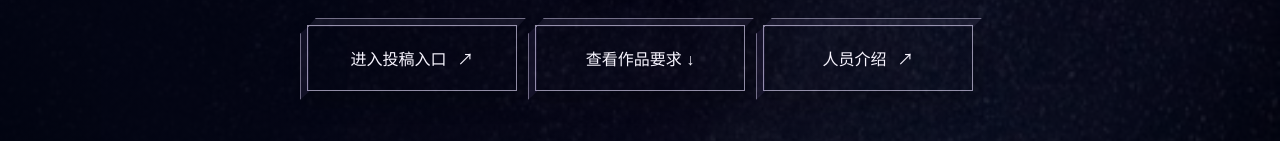
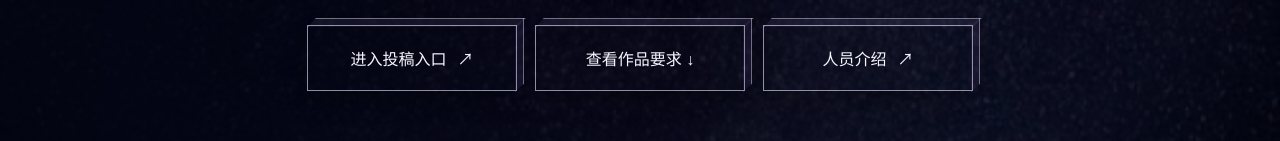
Before and after one commit to shrrrrrrrr/AIGC-submission-system-frontier-test, a website built with Vite: page experiments/galaxy-homepage/index.html in a window 1280 px wide. Shown: the part 806-947 px from the top of the page. Built offline with nearby package versions, Linux system fonts and the light colour scheme; files whose address does not match are found by name; a web font is replaced by a local one.

Commit message:
fix: connect button top and right cube faces

```diff
--- a/experiments/galaxy-homepage/src/style.css
+++ b/experiments/galaxy-homepage/src/style.css
@@ -62,4 +62,4 @@ body:not(.reveal-runtime) [data-reveal],body:not(.reveal-runtime) [data-reveal-g
 
 /* Join both side faces to the same front-rectangle vertices. */
 .hero-center .hero-actions>a::before,.galaxy-chapter .source-band .button-link::before,.galaxy-chapter .final-cta .button-link::before{top:-8px;left:0;width:calc(100% + 8px);height:8px;border:1px solid #e8e0ff72;border-bottom:0;background:#cbb8ff14;transform:none;clip-path:polygon(8px 0,100% 0,calc(100% - 8px) 100%,0 100%)}
-.hero-center .hero-actions>a::after,.galaxy-chapter .source-band .button-link::after,.galaxy-chapter .final-cta .button-link::after{top:0;left:-8px;width:8px;height:calc(100% + 8px);border:1px solid #e8e0ff72;border-right:0;background:#9d84db18;transform:none;clip-path:polygon(100% 0,100% calc(100% - 8px),0 100%,0 8px)}
+.hero-center .hero-actions>a::after,.galaxy-chapter .source-band .button-link::after,.galaxy-chapter .final-cta .button-link::after{top:-8px;left:auto;right:-8px;width:8px;height:calc(100% + 8px);border:1px solid #e8e0ff72;border-left:0;background:#9d84db18;transform:none;clip-path:polygon(0 8px,100% 0,100% calc(100% - 8px),0 100%)}
```
